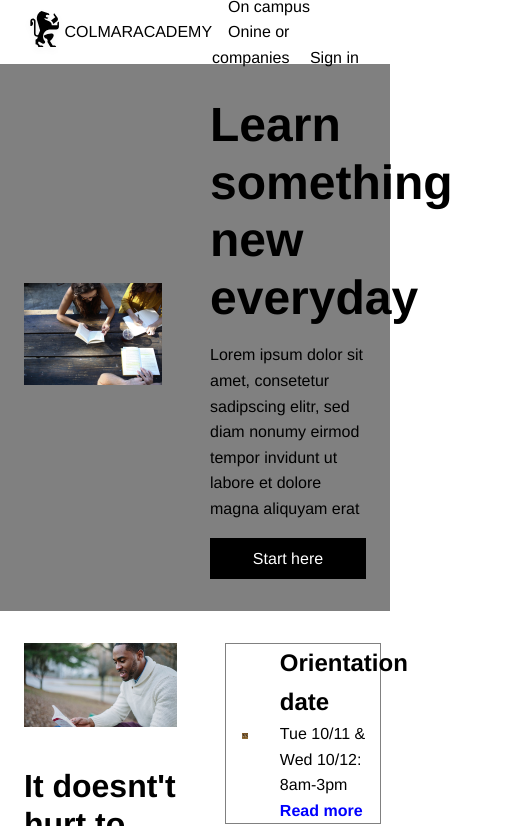
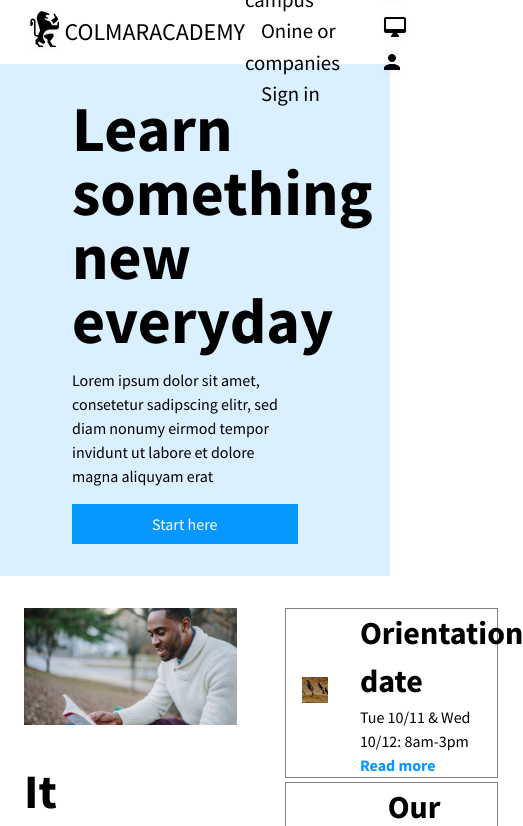
Before and after one commit to anteacazzato/colmar-academy, a plain HTML site: page index.html in a window 390 px wide. Shown: the top 826 px of the page, 523 px wide, since content can reach past the window. Drawn offline with Linux system fonts and the light colour scheme.

Commit message:
added styling and first responsive css

```diff
--- a/index.html
+++ b/index.html
@@ -5,12 +5,14 @@
   <link rel="stylesheet" href="./resources/css/style.css">
   <meta name="viewport" content="width=device-width">
   <meta charset="utf-8">
+  <link href="https://fonts.googleapis.com/css?family=Source+Sans+Pro:400,400i,700,700i" rel="stylesheet">
   <title>Colmar Academy</title>
 </head>
 <body>
   <!-- Menu -->
     <div class="menu">
-      <a href="index.html" class="desktop logo"><img src="resources/images/ic-logo.svg" alt="">COLMARACADEMY</a>
+      <a href="index.html" class="desktop logo"><img src="resources/images/ic-logo.svg" alt="">
+        <em>COLMARACADEMY</em></a>
       <nav class="desktop">
         <ul>
           <li><a href="#">On campus</a></li>
@@ -20,9 +22,9 @@
       </nav>
       <nav class="mobile">
         <ul>
-          <li><a href="#"><img src="" alt=""></a></li>
-          <li><a href="#"><img src="" alt=""></a></li>
-          <li><a href="#"><img src="" alt=""></a></li>
+          <li><a href="#"><img src="resources/images/ic-on-campus.svg" alt=""></a></li>
+          <li><a href="#"><img src="resources/images/ic-online.svg" alt=""></a></li>
+          <li><a href="#"><img src="resources/images/ic-login.svg" alt=""></a></li>
         </ul>
       </nav>
     </div>
@@ -34,9 +36,11 @@
           <img src="resources/images/banner.jpg" alt="">
         </div>
         <div class="col-b">
-          <h1>Learn something new everyday</h1>
-          <p>Lorem ipsum dolor sit amet, consetetur sadipscing elitr, sed diam nonumy eirmod tempor invidunt ut labore et dolore magna aliquyam erat</p>
-          <div class="button">Start here</div>
+          <div class="login">
+            <h1>Learn something new everyday</h1>
+            <p>Lorem ipsum dolor sit amet, consetetur sadipscing elitr, sed diam nonumy eirmod tempor invidunt ut labore et dolore magna aliquyam erat</p>
+            <div class="button">Start here</div>
+          </div>
         </div>
       </header>
 
@@ -131,6 +135,7 @@
            <div class="col-a">
              <video muted autoplay loop>
                <source src="resources/videos/thesis.mp4" type="video/mp4">
+               <source src="resources/videos/thesis.ogg" type="video/ogg">
                  Your browser does not support the video tag.
              </video>
              <h3>Reimagine urban</h3>
--- a/resources/css/style.css
+++ b/resources/css/style.css
@@ -1,22 +1,22 @@
 /* Universal Styles */
 html {
-  font-family: "Helvetica", sans-serif;
+  font-family: "Source Sans Pro", sans-serif;
   font-size: 16px;
 }
 
 body{
-  line-height: 1.6;
+  line-height: 1.5;
 }
 
 h1 {
-  font-size: 3rem;
+  font-size: 4rem;
   font-weight: bold;
-  line-height: 1.2;
+  line-height: 1;
   padding-bottom: 1rem;
 }
 
 h3 {
-  font-size: 1.5rem;
+  font-size: 2rem;
   font-weight: bold;
 }
 
@@ -40,6 +40,16 @@ h3 {
   height: auto;
 }
 
+@media only screen and (max-width: 460px){
+
+  .col-a {
+    width: 100%;
+  }
+  .col-b {
+    width: 100%;
+  }
+}
+
 /*Menu*/
 
 .menu {
@@ -50,6 +60,7 @@ h3 {
   z-index: 100;
   background-color: white;
   width: 100%;
+  font-size: 1.3rem;
 }
 
 .logo {
@@ -57,6 +68,7 @@ h3 {
   align-items: center;
   flex-grow: 1;
   padding-left: 1.5rem;
+  font-size: 1.5rem;
 }
 
 .logo img {
@@ -64,7 +76,7 @@ h3 {
 }
 
 nav {
-    padding-right: 1.5rem;
+  padding-right: 1.5rem;
 }
 
 nav ul li {
@@ -72,7 +84,7 @@ nav ul li {
   padding-left: 1rem;
 }
 
-nav.mobile {
+nav .mobile {
   display: none;
 }
 
@@ -81,22 +93,40 @@ main {
   top: 4rem;
 }
 
+@media only screen and (max-width: 760px) {
+
+  nav .desktop {
+    display: none;
+  }
+
+
+  nav .mobile {
+    display: block;
+    width: 100%;
+  }
+}
+
 /*Header*/
 
 
 header {
   display: flex;
   align-items: center;
-  background-color: grey;
+  background-color: #dbf0ff;
+}
+
+.login {
+  width: 75%;
 }
 
 .button {
   color: white;
-  background-color: black;
+  background-color: #0797ff;
   text-align: center;
   padding: 0.5rem;
   margin-top: 1rem;
 }
+
 
 /*Informations*/
 
@@ -106,7 +136,7 @@ header {
 
 
 .informations .col-a h2 {
-  font-size: 2rem;
+  font-size: 3rem;
   font-weight: bold;
   line-height: 1.2;
   padding: 2rem 0 1.5rem 0;
@@ -114,6 +144,7 @@ header {
 
 .informations .col-a p {
   margin-bottom: 2rem;
+  font-size: 1.3rem;
 }
 
 .info-box {
@@ -138,18 +169,18 @@ header {
 }
 
 .info-detail a {
-  color: blue;
+  color: #0797ff;
   font-weight: bold;
 }
 
 /*Courses*/
 
 .container {
-  background-color: grey;
+  background-color: #dbf0ff;
 }
 
 .container h2 {
-  font-size: 2rem;
+  font-size: 3rem;
   font-weight: bold;
   line-height: 1.2;
   text-align: center;
@@ -183,7 +214,7 @@ header {
 
 .course-box span {
   display: block;
-  color: blue;
+  color: #0797ff;
 }
 
 /*Thesis exhibit*/
@@ -203,12 +234,13 @@ video {
 }
 
 .container-thesis h2 {
-  font-size: 2rem;
+  font-size: 3rem;
   font-weight: bold;
   line-height: 1.2;
   text-align: center;
   padding-top: 3rem;
 }
+
 
 /*Footer*/
 
@@ -216,6 +248,7 @@ footer {
   display: flex;
   align-items: center;
   border-top: solid black 1px;
+  background-color: #0797ff;
 }
 
 .copyright {
```
